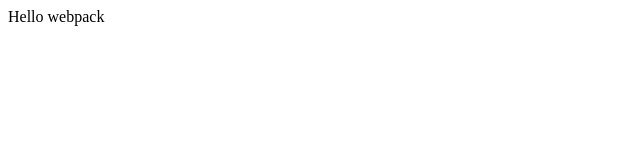
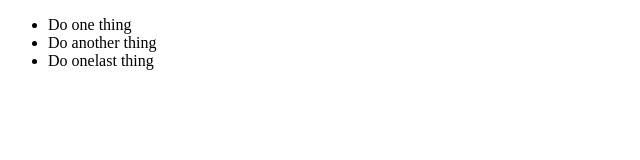
Before and after one commit to AdfPizarro/to-do-list, a website built with webpack: page dist/index.html in a window 1280 px wide. Shown: the whole page, without its empty margins (0-640 px from the left). Built offline with nearby package versions, Linux system fonts and the light colour scheme.

Commit message:
Add basic list structure

```diff
--- a/src/index.js
+++ b/src/index.js
@@ -1,12 +1,35 @@
 import _ from 'lodash';
 
- function component() {
-   const element = document.createElement('div');
+
+class ListElement {
+  constructor(description, completed, index) {
+    this.description = description;
+    this.completed = completed;
+    this.index = index;
+  }
+}
+
+
+ function list() {
+   let todoList=[];
+
+   const ul = document.createElement('ul');
+
+
+   todoList.push(new ListElement('Do one thing', false, 0));
+   todoList.push(new ListElement('Do another thing', false, 1));
+   todoList.push(new ListElement('Do onelast thing', false, 3));
+
+   for (var i = 0; i < todoList.length; i++) {
+     const element = document.createElement('li');
+     element.textContent = todoList[i].description;
+     ul.append(element);
+
+   }
 
   // Lodash, now imported by this script
-   element.innerHTML = _.join(['Hello', 'webpack'], ' ');
 
-   return element;
+   return ul;
  }
 
-document.body.appendChild(component());
+document.body.appendChild(list());
```
Also changed, not shown: dist/index.html, dist/main.js.
